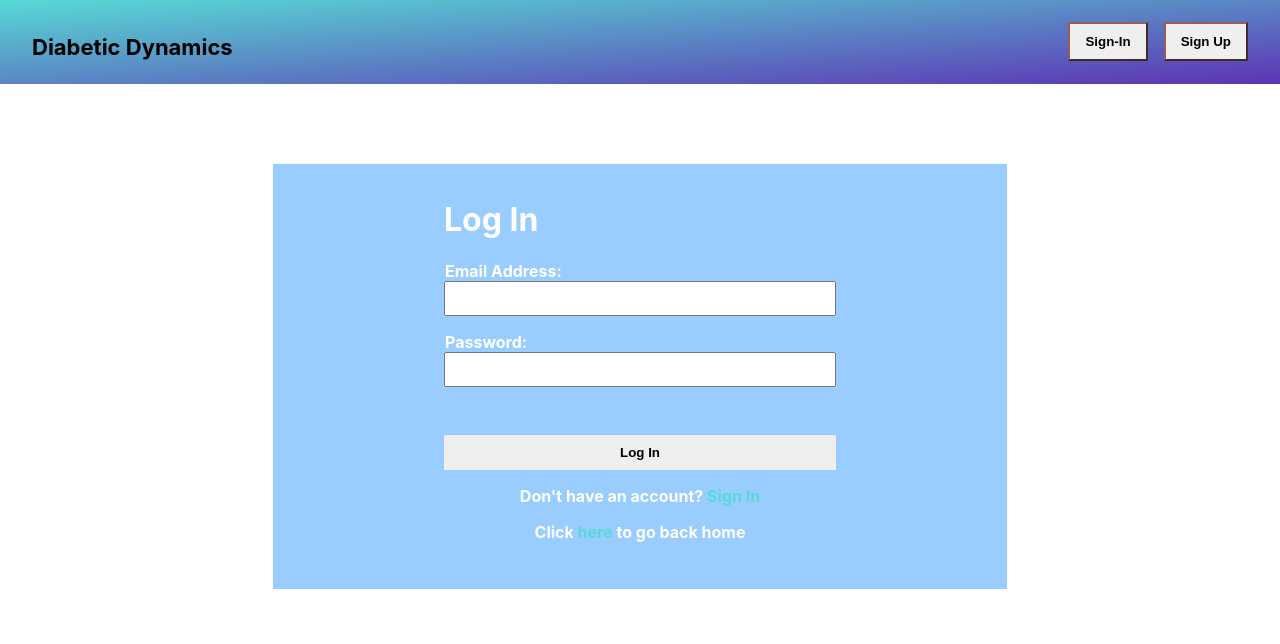
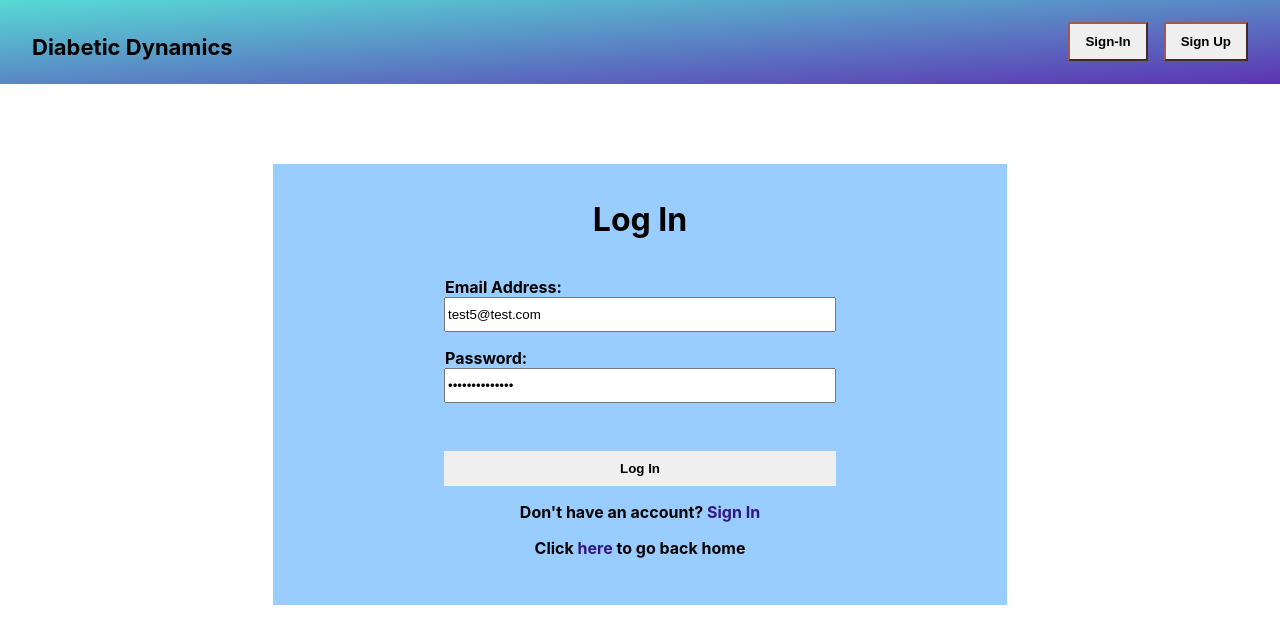
Before and after one commit to threnody5/Diabetic-Dynamics, a React (Create React App) app: page /sign-in in a window 1280 px wide. Shown: the top 644 px of the page. Built offline with nearby package versions, Linux system fonts and the light colour scheme.

Commit message:
updating sign-in and log-in messaging

```diff
--- a/src/App.js
+++ b/src/App.js
@@ -12,6 +12,7 @@ import HomeContents from './pages/home-contents';
 import StoryOfMax from './pages/testimonials/MaxTestimonial';
 import StoryOfRover from './pages/testimonials/RoverTestimonial';
 import StoryOfCharlie from './pages/testimonials/CharlieTestimonial';
+import SignedInLandingPage from './pages/signed-in-landing-page';
 
 function App() {
   return (
@@ -52,6 +53,10 @@ function App() {
           element={<LoggedIn />}
         />
         <Route
+          path='/signed-in'
+          element={<SignedInLandingPage />}
+        />
+        <Route
           path='*'
           element={<PageNotFound />}
         />
--- a/src/components/sign-in/index.jsx
+++ b/src/components/sign-in/index.jsx
@@ -1,6 +1,6 @@
 import React from 'react';
 import Card from '../Card';
-import { Link } from 'react-router-dom';
+import { Link, Navigate } from 'react-router-dom';
 import { authentication } from './../../api/FirebaseConfig';
 import { signInWithEmailAndPassword } from 'firebase/auth';
 import './styles.scss';
@@ -10,12 +10,14 @@ class SignIn extends React.Component {
     super();
     this.state = {
       errorMessages: [],
-      emailAddress: '',
-      password: '',
+      emailAddress: 'test5@test.com',
+      password: 'Temppassword1!',
+      loggedIn: false,
     };
   }
   render() {
-    const signInHandler = (e) => {
+    const logInHandler = (e) => {
+      e.preventDefault();
       const validate = [];
 
       // Check if the email address is valid.
@@ -25,11 +27,12 @@ class SignIn extends React.Component {
 
       if (!this.state.emailAddress.match(emailFormat)) {
         validate.push('Please enter a valid email address.');
+        console.log('email address error!');
       }
-      e.preventDefault();
       if (validate.length > 0) {
-
+        this.state.errorMessages.push(validate);
       }
+      if (this.state.errorMessages.length === 0) {
         signInWithEmailAndPassword(
           authentication,
           this.state.emailAddress,
@@ -39,29 +42,34 @@ class SignIn extends React.Component {
             // User has been signed in.
             const user = userCredentials.user;
             console.log(user);
+            this.setState({ loggedIn: true });
           })
           .catch((err) => {
             const errorMessage = err.message;
             validate.push(errorMessage);
             console.error(errorMessage);
           });
+      }
+
+      console.log(this.state.errorMessages);
     };
     return (
       <Card>
+        {!this.state.loggedIn ? (
           <form className='log-in-container'>
             <h1 className='log-in-text'>Log In</h1>
-          {/* <div className='error-messages-container'>
-            {this.errorMessages.length > 0 && (
+            <div className='error-messages-container'>
+              {this.state.errorMessages.length > 0 && (
                 <div>
                   <h3>Invalid Data:</h3>
                   <ul>
-                  {this.errorMessages.map((error, index) => {
+                    {this.state.errorMessages.map((error, index) => {
                       return <li key={index}>{error}</li>;
                     })}
                   </ul>
                 </div>
               )}
-          </div> */}
+            </div>
             <div className='input-container'>
               <div>
                 <label className='label-text'>
@@ -70,9 +78,11 @@ class SignIn extends React.Component {
                     <input
                       className='input-field'
                       type='email'
-                    value={this.emailAddress}
+                      value={this.state.emailAddress}
                       onChange={(e) => {
-                      this.setState({ emailAddress: e.target.value });
+                        this.setState({
+                          emailAddress: e.target.value,
+                        });
                       }}
                     />
                   </div>
@@ -85,10 +95,9 @@ class SignIn extends React.Component {
                     <input
                       className='input-field'
                       type='password'
-                    value={this.password}
+                      value={this.state.password}
                       onChange={(e) => {
                         this.setState({ password: e.target.value });
-                      // setPassword(e.target.value);
                       }}
                     />
                   </div>
@@ -97,8 +106,7 @@ class SignIn extends React.Component {
               <div className='button-container'>
                 <button
                   className='create-account-button'
-                onClick={(e) => signInHandler(e)}
-                // onClick={(e) => createAccount(e)}
+                  onClick={(e) => logInHandler(e)}
                 >
                   Log In
                 </button>
@@ -112,6 +120,9 @@ class SignIn extends React.Component {
               </div>
             </div>
           </form>
+        ) : (
+          <Navigate to='/signed-in' />
+        )}
       </Card>
     );
   }
--- a/src/components/sign-in/styles.scss
+++ b/src/components/sign-in/styles.scss
@@ -15,7 +15,7 @@
 
     h1,
     label {
-        color: $light-text-color;
+        color: $dark-text-color;
     }
 
     label {
@@ -32,11 +32,11 @@
         }
 
         ul {
-            color: $light-text-color;
+            color: $dark-text-color;
         }
     }
 
-    .sign-up-text {
+    .log-in-text {
         text-align: center;
     }
 
@@ -83,12 +83,12 @@
                 border: none;
                 margin-top: 1rem;
                 ;
-                color: $light-text-color;
+                color: $dark-text-color;
 
                 a {
                     padding: none;
                     text-decoration: none;
-                    color: $light-button-text-color;
+                    color: $dark-text-highlight-color;
                 }
             }
         }
--- a/src/components/sign-up/index.jsx
+++ b/src/components/sign-up/index.jsx
@@ -15,8 +15,8 @@ import Card from '../Card';
  * - Requires both the password and re-entered password to match.
  */
 export default function SignUp() {
-  const [emailAddress, setEmailAddress] = useState('');
-  const [password, setPassword] = useState('');
+  const [emailAddress, setEmailAddress] = useState('test2@test.com');
+  const [password, setPassword] = useState('Temppassword1!');
   const [reEnteredPassword, setReEnteredPassword] = useState('');
   const [errorMessages, setErrorMessages] = useState([]);
 
@@ -58,7 +58,11 @@ export default function SignUp() {
     if (validate.length === 0) {
       setErrorMessages([]);
       // If all checks are successful, creates a new account with the email and password provided.
-      createUserWithEmailAndPassword(authentication, emailAddress, password)
+      createUserWithEmailAndPassword(
+        authentication,
+        emailAddress,
+        password
+      )
         .then((userCredentials) => {
           const user = userCredentials.user;
           console.log(user);
@@ -146,7 +150,8 @@ export default function SignUp() {
               Create Account
             </button>
             <div className='sign-in-link'>
-              Already have an account? <Link to='/sign-in'>Sign In</Link>
+              Already have an account?{' '}
+              <Link to='/sign-in'>Sign In</Link>
             </div>
             <div className='home-link'>
               Click <Link to='/'>here</Link> to go back home
--- a/src/components/sign-up/styles.scss
+++ b/src/components/sign-up/styles.scss
@@ -15,7 +15,7 @@
 
     h1,
     label {
-        color: $light-text-color;
+        color: $dark-text-color;
     }
 
     label {
@@ -32,7 +32,7 @@
         }
 
         ul {
-            color: $light-text-color;
+            color: $dark-text-color;
         }
     }
 
@@ -83,12 +83,12 @@
                 border: none;
                 margin-top: 1rem;
                 ;
-                color: $light-text-color;
+                color: $dark-text-color;
 
                 a {
                     padding: none;
                     text-decoration: none;
-                    color: $light-button-text-color;
+                    color: $dark-text-highlight-color
                 }
             }
         }
--- a/src/pages/signed-in-landing-page/index.jsx
+++ b/src/pages/signed-in-landing-page/index.jsx
@@ -0,0 +1,9 @@
+import React from 'react';
+
+class SignedInLandingPage extends React.Component {
+  render() {
+    return <div>Signed In Landing Page Works.</div>;
+  }
+}
+
+export default SignedInLandingPage;
--- a/src/styles/variables.scss
+++ b/src/styles/variables.scss
@@ -7,6 +7,7 @@ $dark-text-color: #000;
 $light-text-color: #fff;
 $light-button-text-color: #57DAD5;
 $dark-button-text-color: #000;
+$dark-text-highlight-color: #321782;
 
 
 @mixin breakpoint($max-width) {
```
Lines whose indentation alone changed are shown as unchanged.
